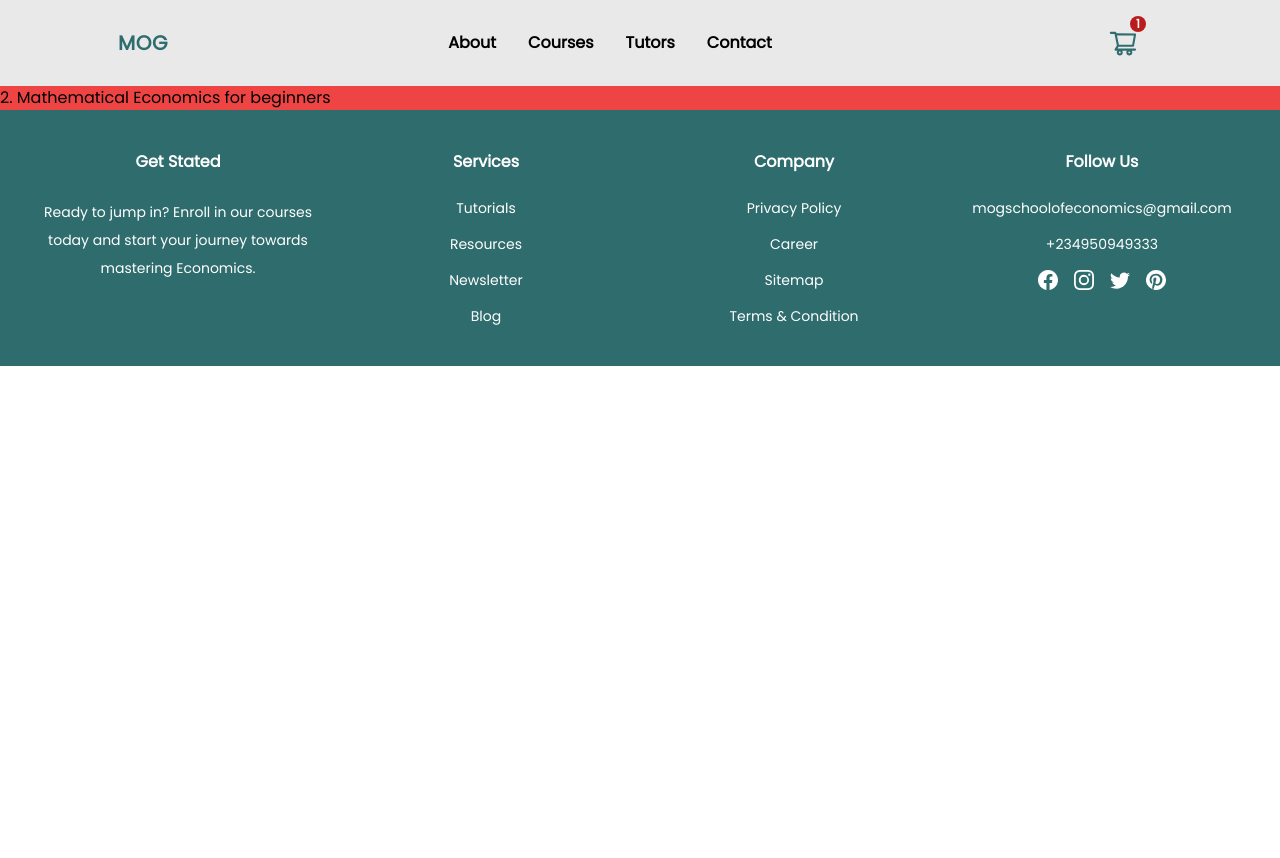
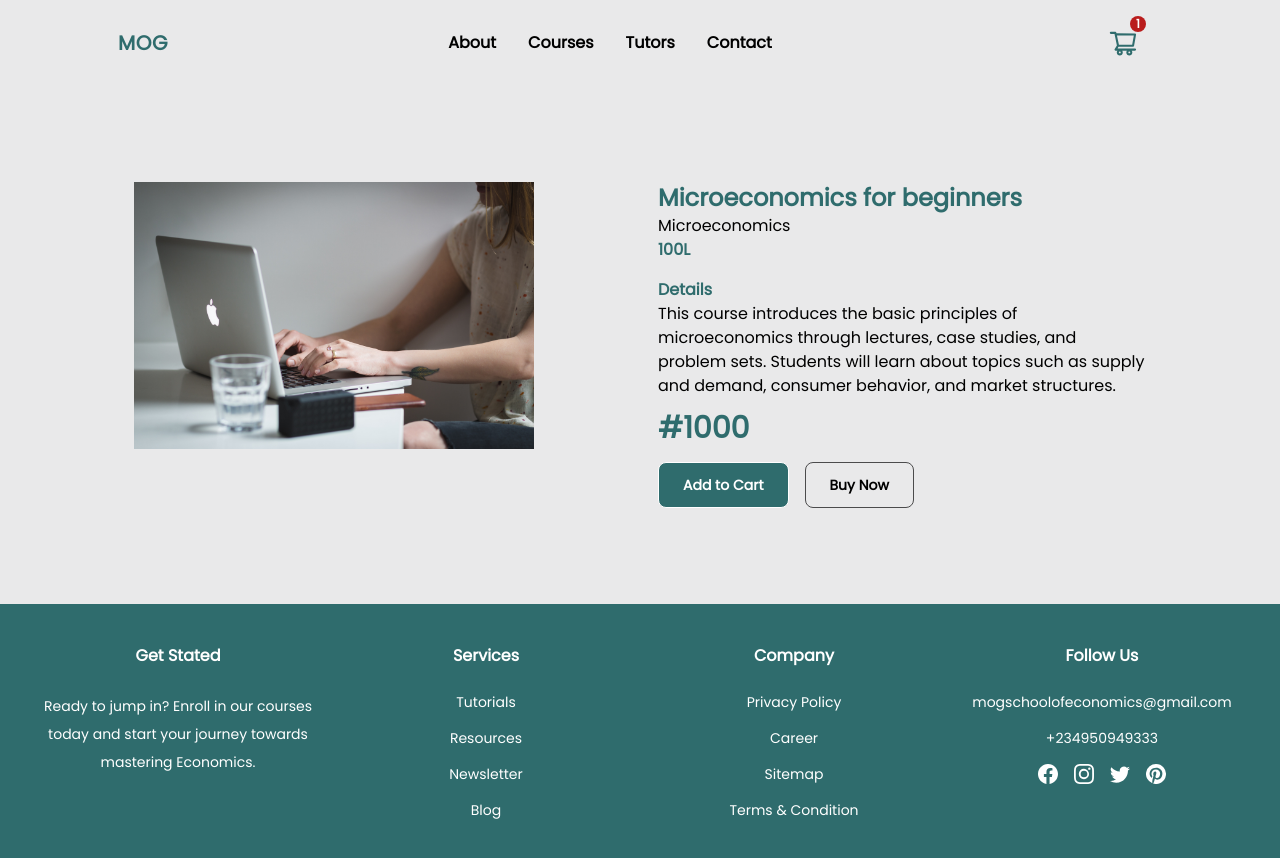
Before and after one commit to IsraelBosun/school-website, a React (Vite) app: page /courses/1 in a window 1280 px wide. Before the commit the page ends 800 px from the top, so only its background shows below. Built offline with nearby package versions, Linux system fonts and the light colour scheme.

Commit message:
made the coursesdetails page

```diff
--- a/src/CourseDetails.jsx
+++ b/src/CourseDetails.jsx
@@ -1,17 +1,36 @@
 import React from 'react'
-import { subjects } from "../src/Data"
+import { courses } from "../src/Data"
 import { useParams } from "react-router-dom"
 
 const CourseDetails = () => {
     const { id } = useParams();
     console.log(id)
 
-    const courses = subjects.find((course) => {
+    const coursesT = courses.find((course) => {
         return course.id === parseInt(id)
     })
   return (
-    <div className='h-50 bg-red-500'>{courses.second}</div>
+    <section className='section flex flex-col md:flex-row gap-9 '>
+      <div className='flex-1'>
+        <div className='max-w-[400px]'>
+          <img src={coursesT.image} alt="" />
+        </div>
+      </div>
 
+      <div className='flex-1  '>
+      <h1 className='text-2xl text-Teal font-bold'>{coursesT.title}</h1>
+      <div className=''>{coursesT.category}</div>
+      <div className='font-bold text-Teal'>{coursesT.Level}L</div>
+      <div className='mt-4 font-bold text-Teal'>Details</div>
+      <div className=''>{coursesT.details}</div>
+      <div className='mt-3 text-3xl font-bold text-Teal'>{coursesT.price}</div>
+      <div className='mt-4'>
+      <button className='px-6 py-3 font-bold text-white bg-Teal rounded-lg mr-4 text-sm hover:text-Teal hover:bg-white border hover:border-Teal'>Add to Cart</button>
+      <button className=' py-3 px-6 text-sm border border-solid border-gray rounded-lg font-bold hover:bg-Teal hover:text-white hover:border-none'>Buy Now</button>
+      </div>
+      </div>
+
+    </section>
   )
 }
 
--- a/src/CoursesS.jsx
+++ b/src/CoursesS.jsx
@@ -172,7 +172,7 @@ const CoursesS = () => {
         {
             course.map((course) => {
                 return (
-                    <Link to = {`courses/${course.id}`} key={course.id}>
+                    <Link to = {`/courses/${course.id}`} key={course.id}>
                 <CoursesBody className = ""  {...course} />
                     </Link>
                 )
--- a/src/Data.jsx
+++ b/src/Data.jsx
@@ -115,6 +115,89 @@ export const subjects = [
   },
 ]
 
+// export const courses = [
+//    {
+//     id: 1,
+//     image: courses1,
+//     category: "Microeconomics",
+//     title: "Microeconomics for beginners",
+//     rating: 4.9,
+//     participants: 500,
+//     price: "#1000",
+//     Level: 100,
+//   },
+//   {
+//     id: 2,
+//     image: courses2,
+//     category: "Macroeconomics",
+//     title: "Mathematical Economics for beginners",
+//     rating: 4.8,
+//     participants: 700,
+//     price: "#1200",
+//     Level: 100,
+//   },
+//   {
+//     id: 3,
+//     image: courses3,
+//     category: "Finance",
+//     title: "Macroeconomics for beginners",
+//     rating: 4.9,
+//     participants: 300,
+//     price: "#9900",
+//     Level: 100,
+//   },
+//   {
+//     id: 4,
+//     image: courses4,
+//     category: "Quantitative Economics",
+//     title: "The Nigerian Economy",
+//     rating: 4.7,
+//     participants: 600,
+//     price: "#8500",
+//     Level: 100,
+//   },
+//   {
+//     id: 5,
+//     image: courses5,
+//     category: "International Economics",
+//     title: "Intermediate Microeconomics I",
+//     rating: 4.9,
+//     participants: 500,
+//     price: "#1050",
+//     Level: 200,
+//   },
+//   {
+//     id: 6,
+//     image: courses6,
+//     category: "History Of Economics",
+//     title: "Intermediate Mathematical Economics I",
+//     rating: 4.9,
+//     participants: 500,
+//     price: "#1050",
+//     Level: 300,
+//   },
+//   {
+//     id: 7,
+//     image: courses7,
+//     category: "Applied Microeconomics",
+//     title: "Intermediate Macroeconomics I",
+//     rating: 4.9,
+//     participants: 500,
+//     price: "#1050",
+//     Level: 300,
+//   },
+//   {
+//     id: 8,
+//     image: courses8,
+//     category: "Quantitative Economics",
+//     title: "Economic Development",
+//     rating: 4.9,
+//     participants: 500,
+//     price: "#1050",
+//     Level: 200,
+//   },
+// ];
+
 export const courses = [
   {
    id: 1,
@@ -125,6 +208,7 @@ export const courses = [
    participants: 500,
    price: "#1000",
    Level: 100,
+   details: "This course introduces the basic principles of microeconomics through lectures, case studies, and problem sets. Students will learn about topics such as supply and demand, consumer behavior, and market structures."
  },
  {
    id: 2,
@@ -135,6 +219,7 @@ export const courses = [
    participants: 700,
    price: "#1200",
    Level: 100,
+   details: "This course will cover the fundamental concepts of macroeconomics, including national income, inflation, and unemployment. Students will also learn how to use mathematical models to analyze economic phenomena."
  },
  {
    id: 3,
@@ -145,6 +230,7 @@ export const courses = [
    participants: 300,
    price: "#9900",
    Level: 100,
+   details: "This course is an introduction to macroeconomic theory and policy. Students will study topics such as economic growth, monetary policy, and fiscal policy, and will learn how to evaluate macroeconomic policies using data and statistical techniques."
  },
  {
    id: 4,
@@ -155,6 +241,7 @@ export const courses = [
    participants: 600,
    price: "#8500",
    Level: 100,
+   details: "This course provides an overview of the Nigerian economy, including its history, current state, and future prospects. Students will learn about the factors that drive economic growth and development in Nigeria, and will analyze the country's economic policies and institutions."
  },
  {
    id: 5,
@@ -165,6 +252,7 @@ export const courses = [
    participants: 500,
    price: "#1050",
    Level: 200,
+   details: "This course builds on the principles of microeconomics introduced in the introductory course. Students will study more advanced topics such as game theory, externalities, and public goods, and will learn how to apply microeconomic models to real-world problems."
  },
  {
    id: 6,
@@ -175,16 +263,18 @@ export const courses = [
    participants: 500,
    price: "#1050",
    Level: 300,
+   details: "This course is a continuation of the mathematical economics sequence, and will cover topics such as optimization, linear algebra, and dynamic programming. Students will develop the mathematical tools necessary for advanced economic analysis."
  },
  {
-    id: 7,
-    image: courses7,
-    category: "Applied Microeconomics",
-    title: "Intermediate Macroeconomics I",
+  id: 3,
+  image: courses3,
+  category: "Finance",
+  title: "Macroeconomics for beginners",
   rating: 4.9,
-    participants: 500,
-    price: "#1050",
-    Level: 300,
+  participants: 300,
+  price: "#9900",
+  Level: 100,
+  details: "This course builds on the concepts introduced in the introductory macroeconomics course, and will cover topics such as economic fluctuations, international trade, monetary and fiscal policies, and the role of central banks in the economy. Students will learn how to analyze macroeconomic data and use basic models to understand the behavior of key macroeconomic variables. The course will also discuss current macroeconomic issues and debates, such as inflation, unemployment, and the effectiveness of government interventions."
 },
  {
   id: 8,
@@ -195,8 +285,11 @@ export const courses = [
   participants: 500,
   price: "#1050",
   Level: 200,
-  },
-];
+  details: "This course will cover the theories and practices of economic development, with a focus on low and middle-income countries. Students will learn about different development models, policies, and strategies, and will explore case studies of successful and unsuccessful development experiences. The course will also discuss contemporary debates on development, including issues related to sustainability, inequality, and globalization."
+}
+
+]
+
 
 export const logos = [logo1, logo2, logo3, logo4, logo5, logo6];
 
--- a/src/components/Navbar/Navbar.jsx
+++ b/src/components/Navbar/Navbar.jsx
@@ -11,6 +11,7 @@ import { motion } from "framer-motion";
 const Navbar = () => {
   const [toggle, setToggle] = useState(false);
   const [active, setActive] = useState(null);
+  const [toggler, settoggler] = useState(false)
   useEffect(() => {
     const scrollActive = () => {
       setActive(window.scrollY > 20);
@@ -49,7 +50,9 @@ const Navbar = () => {
             })}
           </div>
           <button className="relative py-3 px-6 font-bold text-Teal text-3xl">
-            <AiOutlineShoppingCart />
+            <AiOutlineShoppingCart
+            onClick={() => settoggler(true)}
+            />
             <div className="absolute top-0 right-4 w-4  h-4 rounded-full  text-xs bg-red-700 text-white ">1</div>
           </button>
           {toggle && (
@@ -71,6 +74,22 @@ const Navbar = () => {
               <HiX
                 className="absolute right-12 top-12 text-3xl cursor-pointer"
                 onClick={(prev) => setToggle(!prev)}
+              />
+            </motion.div>
+          )}
+           {toggler && (
+            <motion.div
+              initial={{ y: -500, opacity: 0 }}
+              animate={{ y: 0, opacity: 1 }}
+              transition={{ duration: 0.3 }}
+              className="fixed h-full w-96 top-0 right-0 z-20 bg-Teal text-white flex flex-col justify-center items-center shadow-lg gap-8 py-8"
+            >
+
+                CHILL, WE'RE STILL <br /> UNDER CONSTRUCTION
+
+              <HiX
+                className="absolute left-12 top-12 text-3xl cursor-pointer"
+                onClick={(prev) => settoggler(!prev)}
               />
             </motion.div>
           )}
--- /dev/null
+++ b/src/components/container/StateContext.js
@@ -0,0 +1,9 @@
+import React from 'react'
+
+const StateContext = () => {
+  return (
+    <div>StateContext</div>
+  )
+}
+
+export default StateContext
```
Lines whose indentation alone changed are shown as unchanged.
